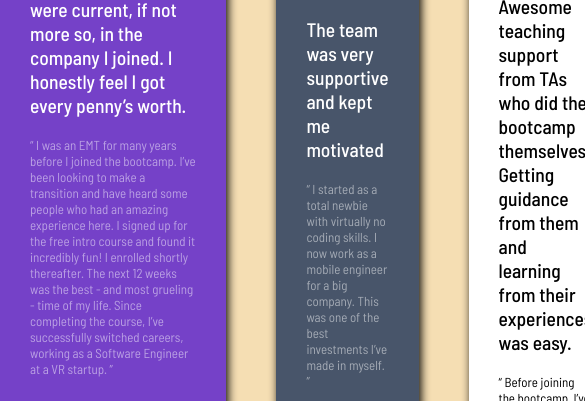
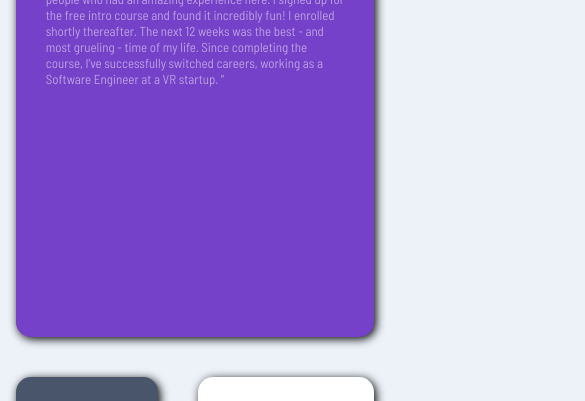
Before and after one commit to alessandroNessi/frontend-mentor, a plain HTML site: page Testimonials-grid-section/index.html in a window 390 px wide. Shown: the part 294-695 px from the top of the page, 585 px wide, since content can reach past the window. Drawn offline with Linux system fonts and the light colour scheme.

Commit message:
added media query

```diff
--- a/Testimonials-grid-section/css/style.css
+++ b/Testimonials-grid-section/css/style.css
@@ -6,19 +6,22 @@
 body{
     font-size: 13px;
     font-family: 'Barlow Semi Condensed', sans-serif;
-    background-color: wheat;
+    background-color: hsl(210, 46%, 95%);
+    display: flex;
+    align-items: center;
+    justify-content: center;
+    height: 100vh;
+}
+.grid__center{
+    max-width: 1200px;
 }
 .layout{
     display: grid;
-    grid-gap: 50px;
-    max-width: 1200px;
-    min-width: 375px;
+    grid-gap: 40px;
     margin: auto;
-    padding-top: calc(50vh - 300px);
-    max-height: 760px;
-    min-height: 250px;
     grid-template-columns: repeat(4, 1fr);
     grid-template-rows: repeat(2, 1fr);
+    padding:40px;
 }
 .clearfix::after{
     display: table;
@@ -90,3 +93,43 @@ body{
     border-radius: 50%;
     border: 2px solid rgba(255,255,255,0.5);
 }
+@media screen and (max-width: 1050px) {
+    body{
+        align-items:flex-start;
+    }
+    .layout{
+        grid-template-columns: repeat(2, 1fr);
+        grid-template-rows: repeat(4, 1fr);
+    }
+    .item.a{
+        grid-column: 1 / span 2;
+        grid-row: 1/2;
+        background-color: hsl(263, 55%, 52%);
+    }
+    .item.b{
+        grid-column: 1 / span 1;
+        grid-row: 2/3;
+        background-color: hsl(217, 19%, 35%);
+    }
+    .item.d{
+        grid-column: 2 /span 1;
+        grid-row: 2/3;
+    }
+    .item.c{
+        grid-column: 1/ span 2;
+        grid-row: 3/ span 1;
+    }
+    .item.e{
+        grid-column: 1/ span 2;
+        grid-row: 4/ span 1;
+        background-color: hsl(219, 29%, 14%);
+    }
+}
+@media screen and (max-width: 375px) {
+    .layout{
+        display: block;
+    }
+    .item{
+        margin-bottom: 40px;
+    }
+}
--- a/Testimonials-grid-section/index.html
+++ b/Testimonials-grid-section/index.html
@@ -20,7 +20,8 @@
   </style>
 </head>
 <body>
-    <div class="layout">
+  <div class="grid__center">
+    <div class="layout grid__center">
       <!-- ITEM A -->
         <div class="item a item__text--white">
           <div class="item__a--backgroundQuote">
@@ -94,6 +95,7 @@
         </div>
       </div>
       <!-- ////ITEM C -->
+      <!-- ITEM D -->
       <div class="item d">
         <div class="item__container">
           <div class="item__header clearfix">
@@ -112,6 +114,8 @@
           </p>
         </div>
       </div>
+      <!-- ////ITEM D -->
+      <!-- ITEM E -->
       <div class="item e item__text--white">
         <div class="item__container">
           <div class="item__header clearfix">
@@ -133,7 +137,10 @@
           </p>
         </div>
       </div>
+      <!-- ////ITEM E -->
     </div>
+  </div>
+
   <!--   Kira Whittle
   Verified Graduate
 
```
Also changed, not shown: Testimonials-grid-section/design/desktop-design.jpg (deleted), Testimonials-grid-section/design/desktop-preview.jpg (deleted), Testimonials-grid-section/design/mobile-design.jpg (deleted), 3 other files. Lines whose indentation alone changed are shown as unchanged.
